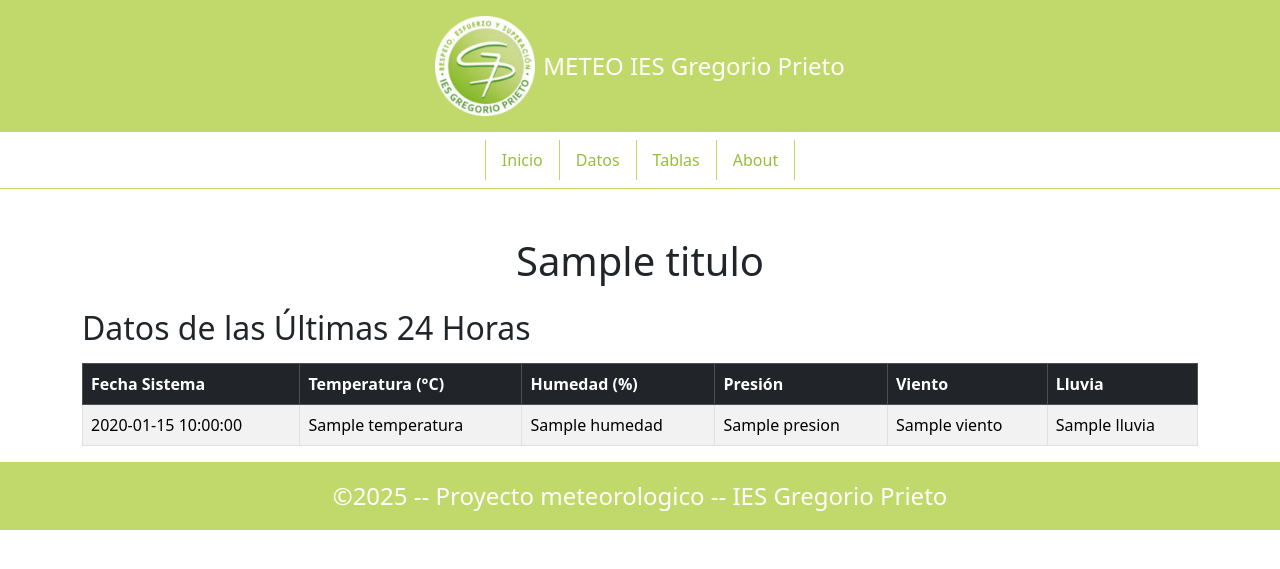
After one commit to mgarridol16/Proyecto-Meteorolog-a-GRUPO1, a PHP site: template proyecto_meteo/src/Views/medidas_24h.html.twig in a window 1280 px wide. The commit adds this page. Shown: the top 569 px of the page. Run offline with PHP 8.4, Linux system fonts and the light colour scheme; the template is opened without the code that fills it: most values are stand-ins (such as "Sample title", 1, 10 or a date in 2020); some libraries are stand-ins or nearby versions.

Commit message:
creando pack2

```diff
--- a/proyecto_meteo/src/Router/Router.php
+++ b/proyecto_meteo/src/Router/Router.php
@@ -14,6 +14,11 @@ class Router
         //Rutas Victor
         $this->rutas['/'] = ['controller' => 'Controller_victor', 'action' => 'index'];
         $this->rutas['/datos'] = ['controller' => 'Controller_victor','action' => 'datos'];
+
+        //Rutas Mikel
+        $this->rutas['/medidas'] = ['controller' => 'controller_mikel', 'action' => 'medidas'];
+
+
 
 
 
--- /dev/null
+++ b/proyecto_meteo/src/Views/medidas_24h.html.twig
@@ -0,0 +1,44 @@
+{% extends "base.html.twig" %}
+
+{% block content %}
+
+<div class="container mt-5">
+    <h1 class="text-center mb-4">{{ titulo }}</h1>
+
+    <h2 class="mb-3">Datos de las Últimas 24 Horas</h2>
+
+    {% if datos|length > 0 %}
+    <div class="table-responsive">
+        <table class="table table-striped table-bordered">
+            <thead class="table-dark">
+                <tr>
+                    <th>Fecha Sistema</th>
+                    <th>Temperatura (°C)</th>
+                    <th>Humedad (%)</th>
+                    <th>Presión</th>
+                    <th>Viento</th>
+                    <th>Lluvia</th>
+                </tr>
+            </thead>
+            <tbody>
+                {% for dato in datos %}
+                <tr>
+                    <td>{{ dato.fechaSistema }}</td>
+                    <td>{{ dato.temperatura }}</td>
+                    <td>{{ dato.humedad }}</td>
+                    <td>{{ dato.presion }}</td>
+                    <td>{{ dato.viento }}</td>
+                    <td>{{ dato.lluvia }}</td>
+                </tr>
+                {% endfor %}
+            </tbody>
+        </table>
+    </div>
+    {% else %}
+    <div class="alert alert-warning text-center">
+        No hay datos disponibles para las últimas 24 horas
+    </div>
+    {% endif %}
+</div>
+
+{% endblock %}
```
Also changed, not shown: proyecto_meteo/src/Controllers/Controller_mikel.php (added, +81 -0 lines), proyecto_meteo/src/Models/Datos.php (line endings or trailing spaces).
